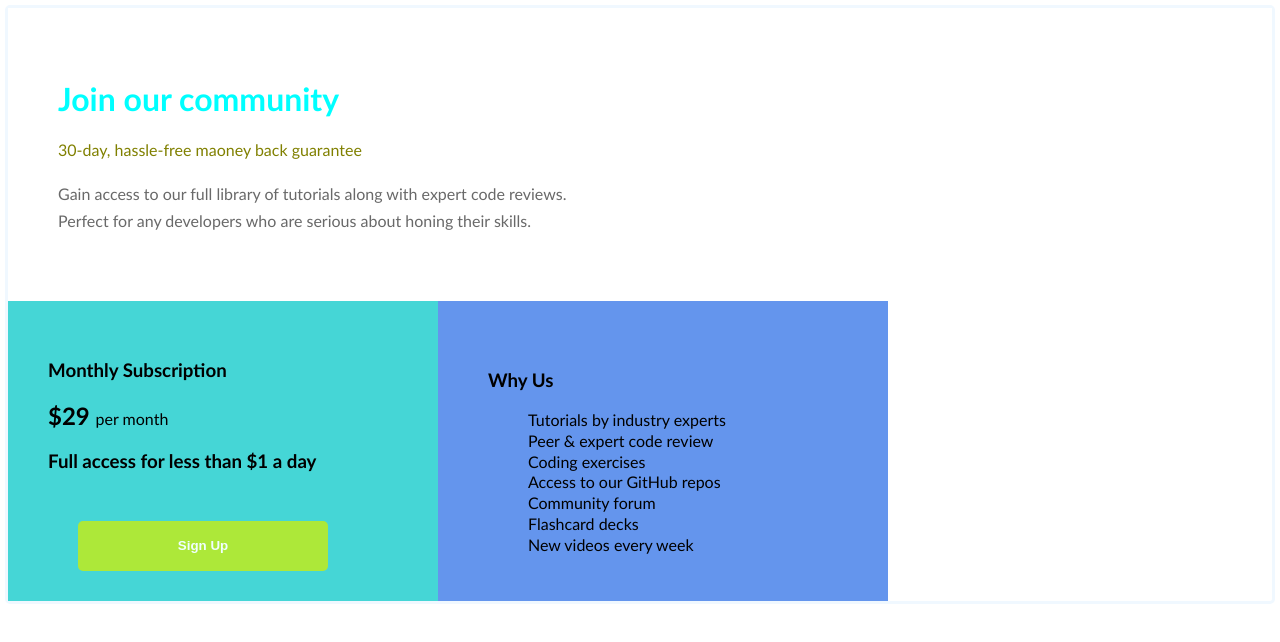
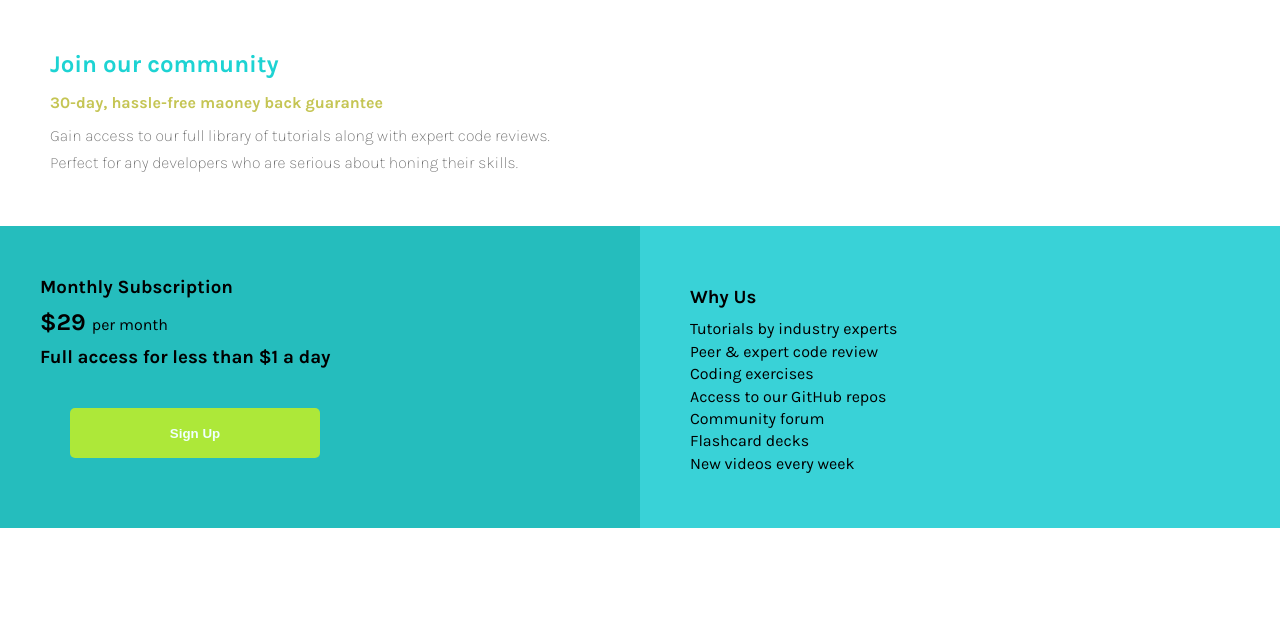
Before and after one commit to safwanms/Assignment7, a plain HTML site: page index.html in a window 1280 px wide. Drawn offline with Linux system fonts and the light colour scheme.

Commit message:
Add files via upload

```diff
--- a/index.html
+++ b/index.html
@@ -5,21 +5,27 @@
     <meta name="viewport" content="width=device-width, initial-scale=1.0">
     <title>Assignment7</title>
     <link rel="stylesheet" href="styles.css">
+    <link rel="preconnect" href="https://fonts.googleapis.com">
+<link rel="preconnect" href="https://fonts.gstatic.com" crossorigin>
+<link href="https://fonts.googleapis.com/css2?family=Karla:ital,wght@0,200..800;1,200..800&display=swap" rel="stylesheet">
 </head>
 <body>
-    <header>
-       <h1 class="one">Join our community</h1>
-       <h4 class="two">30-day, hassle-free maoney back guarantee</h4>
-       <p class="three">Gain access to our full library of tutorials along with expert code reviews.<br>Perfect for any developers who are serious about honing their skills.</p>
-    </header>
+
     <main>
-        <div class="flex-container">
+        <div class="header">
+            <h1 class="one">Join our community</h1>
+            <h4 class="two">30-day, hassle-free maoney back guarantee</h4>
+            <p class="three">Gain access to our full library of tutorials along with expert code reviews.<br>Perfect for any developers who are serious about honing their skills.</p>
+        </div>
+
+        <div class="wrapper">
             <section id="firstbox">
                 <h3>Monthly Subscription</h3>
                 <h1>$29 <span>per month</span></h1>
                 <h3>Full access for less than $1 a day</h3>
                 <button class="button">Sign Up</button>
             </section>
+
             <section id="secondbox">
                 <h3>Why Us</h3>
                 <ul>
--- a/styles.css
+++ b/styles.css
@@ -1,52 +1,61 @@
-body{
-    border: aliceblue;
-    margin: 5px;
-    border-style: solid;
-    border-radius: 5px;
-    font-family: 'Trebuchet MS', 'Lucida Sans Unicode', 'Lucida Grande', 'Lucida Sans', Arial, sans-serif;
+* {
+    margin: 0;
+    padding: 0;
+    box-sizing: border-box;
 }
 
-header{
+body{
+    font-family: "Karla", sans-serif;
+    height: 100vh;
+    font-size: 16px;
+}
+
+.header{
     background-color: white;
     padding: 50px;
-    width: auto;
+    height: 40%;
 }
+
 .one{
-    color: aqua;
+    color: rgb(29, 211, 211);
+    margin-bottom: 15px;
+    font-size: x-large;
 }
+
 .two{
-    font-weight: normal;
-    color: olive;
+    margin-bottom: 10px;
+    color: rgb(197, 197, 84);
 }
+
 .three{
     color: dimgray;
     line-height: 1.7;
+    font-weight: lighter;
 }
+
 #firstbox{
-    background-color: rgb(69, 214, 214);
-    display: inline-block;
-    width: 350px;
+    background-color: rgb(37, 189, 189);
+    width: 50%;
     padding: 40px;
 
 }
+
 #secondbox{
-    background-color: cornflowerblue;
-    display: inline;
-    width: 350px;
+    background-color: rgb(57, 210, 215);
+    width: 50%;
     padding: 50px;
+}
 
+.wrapper {
+    display: flex;
+    height: 60%;
+}
 
-}
-.flex-container{
-    display: flex;
-    background-color: none;
-    flex-direction: row;
-    height: 300px;
-}
 li{
     list-style-type: none;
-    line-height: 1.3;
+    line-height: 1.4;
 }
+
 .button {
     background-color: rgb(173, 232, 57);
     color: azure;
@@ -57,7 +66,12 @@ li{
     border-radius: 5px;
     font-weight: bold;
 }
+
 span {
     font-size: medium;
     font-weight: lighter;
 }
+h3 {
+    margin-bottom: 10px;
+    margin-top: 10px;
+}
```
